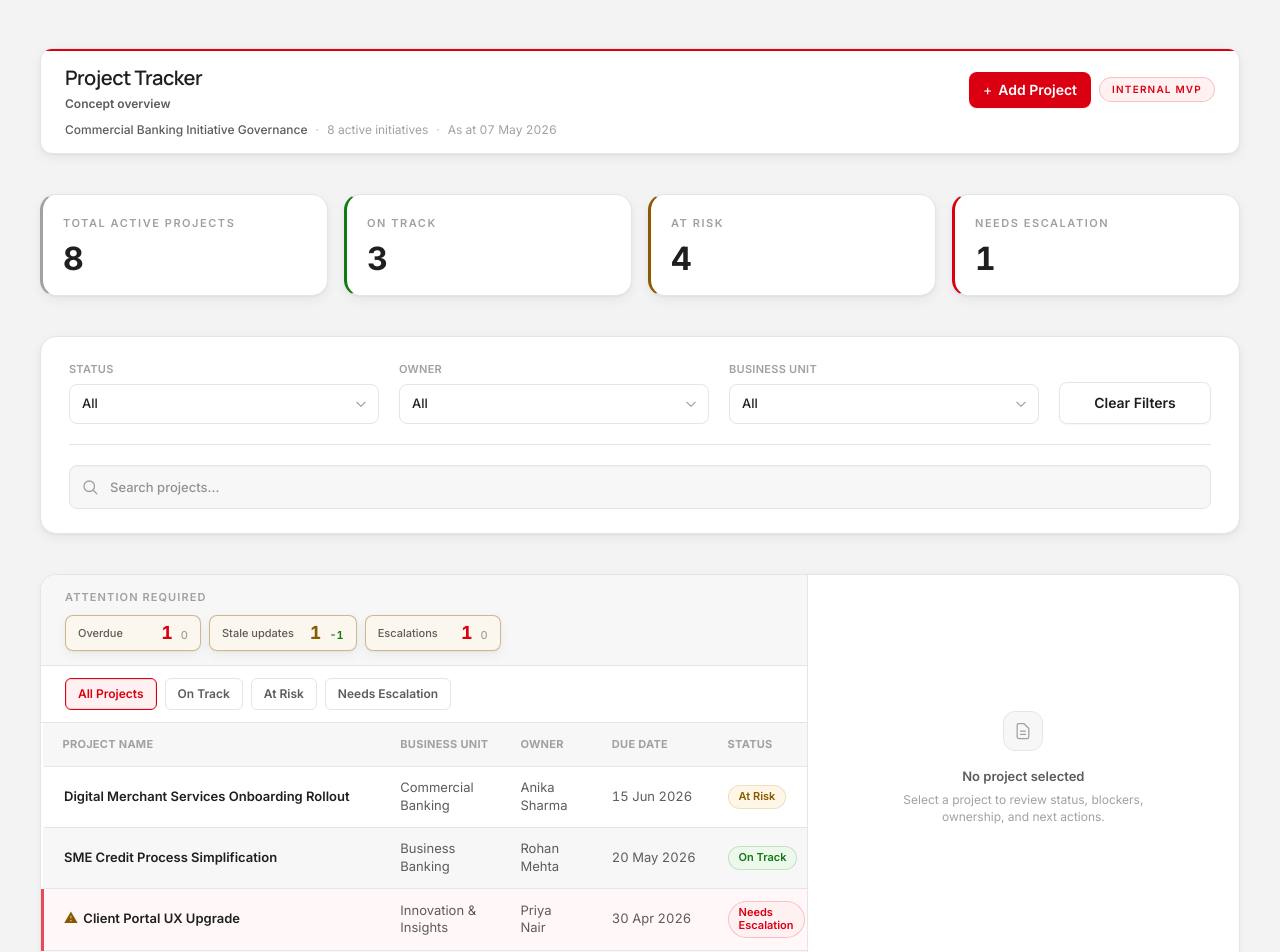
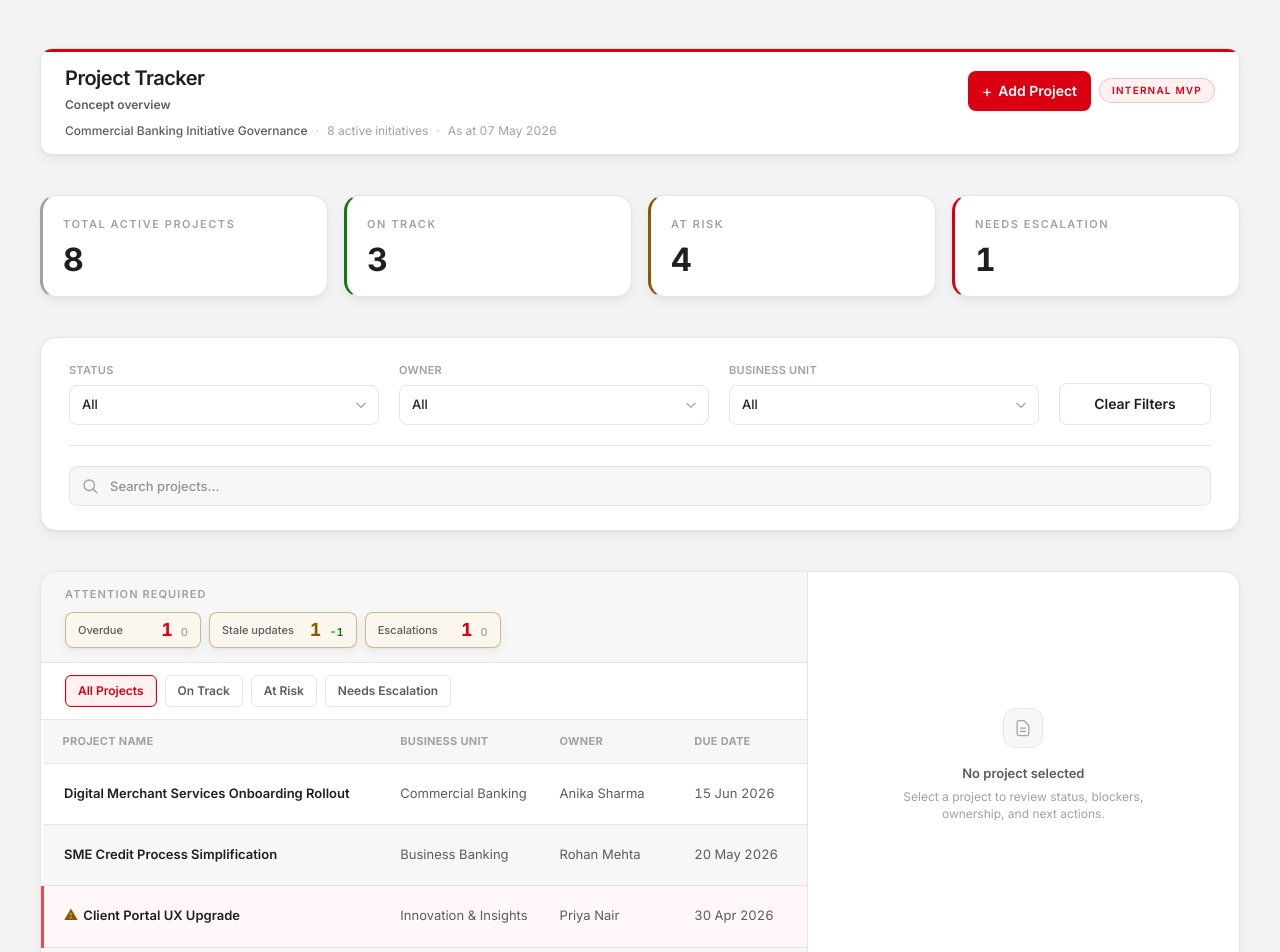
Before and after one commit to aaronvinu-avb/Trial-Deploy, a React (Vite) app: page /dashboard in a window 1280 px wide. Shown: the top 952 px of the page. Built offline with nearby package versions, Linux system fonts and the light colour scheme.

Commit message:
Update Dashboard.jsx

```diff
--- a/src/Dashboard.jsx
+++ b/src/Dashboard.jsx
@@ -186,13 +186,18 @@ function parseDate(value) {
   return new Date(`${value}T00:00:00`)
 }
 
+const CAL_MONTHS_SHORT = ['Jan', 'Feb', 'Mar', 'Apr', 'May', 'Jun', 'Jul', 'Aug', 'Sep', 'Oct', 'Nov', 'Dec']
+
+/** Calendar dates as DD MMM YYYY (e.g. 07 May 2026) */
+function formatCalendarDate(d) {
+  const day = String(d.getDate()).padStart(2, '0')
+  const mon = CAL_MONTHS_SHORT[d.getMonth()]
+  return `${day} ${mon} ${d.getFullYear()}`
+}
+
 function formatDate(value) {
   if (!value) return '—'
-  return new Intl.DateTimeFormat('en-IN', {
-    day: '2-digit',
-    month: 'short',
-    year: 'numeric',
-  }).format(parseDate(value))
+  return formatCalendarDate(parseDate(value))
 }
 
 function getStatus(project) {
@@ -382,6 +387,21 @@ function Dashboard() {
       document.body.style.overflow = prev
     }
   }, [createDrawerOpen, pendingDelete])
+
+  useEffect(() => {
+    if (!selectedProjectId) return undefined
+    function onKeyDown(event) {
+      if (event.key !== 'Escape') return
+      if (createDrawerOpen || pendingDelete || raiseEscalationOpen) return
+      setSelectedProjectId('')
+      setIsEditing(false)
+      setDraft(null)
+      setEditFieldErrors({})
+      setEditGovernanceBanner('')
+    }
+    window.addEventListener('keydown', onKeyDown)
+    return () => window.removeEventListener('keydown', onKeyDown)
+  }, [selectedProjectId, createDrawerOpen, pendingDelete, raiseEscalationOpen])
 
   const decoratedProjects = useMemo(
     () =>
@@ -755,11 +775,11 @@ function Dashboard() {
           <header
             className={`relative overflow-hidden rounded-xl border border-line bg-white ${cardShadow}`}
           >
-            <div className="h-0.5 bg-bank" aria-hidden />
+            <div className="h-[3px] bg-bank" aria-hidden />
             <div className="px-4 py-3 sm:px-5 sm:py-3.5 md:px-6">
               <div className="flex items-center justify-between gap-3">
                 <div className="min-w-0">
-                  <h1 className="font-['Manrope',ui-sans-serif,system-ui,sans-serif] text-lg font-semibold leading-tight tracking-tight text-ink sm:text-xl">
+                  <h1 className="text-lg font-semibold leading-tight tracking-tight text-ink sm:text-xl">
                     Project Tracker
                   </h1>
                   <Link
@@ -773,9 +793,9 @@ function Dashboard() {
                   <button
                     type="button"
                     onClick={openCreateDrawer}
-                    className="inline-flex items-center justify-center gap-1.5 rounded-lg bg-bank px-3 py-2 text-xs font-semibold text-white shadow-[0_1px_2px_rgba(0,0,0,0.06)] transition-colors hover:bg-bank-hover focus-visible:outline focus-visible:outline-2 focus-visible:outline-offset-2 focus-visible:outline-bank sm:px-3.5 sm:text-sm"
+                    className="inline-flex items-center justify-center gap-1.5 rounded-lg bg-bank px-3.5 py-2.5 text-sm font-semibold text-white shadow-[0_1px_2px_rgba(0,0,0,0.06)] transition-colors hover:bg-bank-hover focus-visible:outline focus-visible:outline-2 focus-visible:outline-offset-2 focus-visible:outline-bank"
                   >
-                    <span className="text-sm font-normal leading-none" aria-hidden>
+                    <span className="text-base font-normal leading-none" aria-hidden>
                       +
                     </span>
                     Add Project
@@ -799,12 +819,7 @@ function Dashboard() {
                   ·
                 </span>
                 <p className="tabular-nums">
-                  As at{' '}
-                  {new Intl.DateTimeFormat('en-IN', {
-                    day: '2-digit',
-                    month: 'short',
-                    year: 'numeric',
-                  }).format(new Date())}
+                  As at {formatCalendarDate(new Date())}
                 </p>
               </div>
             </div>
@@ -876,7 +891,7 @@ function Dashboard() {
                 <button
                   type="button"
                   onClick={clearFilters}
-                  className="w-full rounded-lg border border-line bg-white px-4 py-2.5 text-sm font-semibold text-ink shadow-[0_1px_2px_rgba(0,0,0,0.04)] transition-colors hover:border-mid-grey/35 hover:bg-surface-muted focus-visible:outline focus-visible:outline-2 focus-visible:outline-offset-2 focus-visible:outline-bank"
+                  className="w-full rounded-lg border border-line bg-white px-4 py-2.5 text-sm font-semibold text-ink transition-colors hover:border-mid-grey/35 hover:bg-surface-muted focus-visible:outline focus-visible:outline-2 focus-visible:outline-offset-2 focus-visible:outline-bank"
                 >
                   Clear Filters
                 </button>
@@ -905,7 +920,7 @@ function Dashboard() {
                   onChange={(e) => setSearchQuery(e.target.value)}
                   placeholder="Search projects..."
                   autoComplete="off"
-                  className="h-11 w-full rounded-lg border border-line bg-surface-muted pl-10 pr-10 text-[13px] font-medium text-ink shadow-[inset_0_1px_2px_rgba(0,0,0,0.03)] outline-none transition-colors placeholder:text-ink-muted/65 focus:border-bank focus:bg-white focus:ring-2 focus:ring-[color:var(--color-focus-ring)]"
+                  className="h-10 w-full rounded-lg border border-line bg-surface-muted pl-10 pr-10 text-[13px] font-medium text-ink shadow-[inset_0_1px_2px_rgba(0,0,0,0.03)] outline-none transition-colors placeholder:text-ink-muted/65 focus:border-bank focus:bg-white focus:ring-2 focus:ring-[color:var(--color-focus-ring)]"
                 />
                 {searchQuery ? (
                   <button
@@ -1017,8 +1032,15 @@ function Dashboard() {
                                 <span className="min-w-0 truncate">{project.name}</span>
                               </span>
                             </Td>
-                            <Td className="text-ink-muted">{project.businessUnit}</Td>
-                            <Td className="text-ink-muted">{project.owner}</Td>
+                            <Td
+                              className="max-w-[12rem] truncate text-ink-muted"
+                              title={project.businessUnit}
+                            >
+                              {project.businessUnit}
+                            </Td>
+                            <Td className="max-w-[10rem] truncate text-ink-muted" title={project.owner}>
+                              {project.owner}
+                            </Td>
                             <Td className="whitespace-nowrap tabular-nums text-ink-muted">
                               {formatDate(project.dueDate)}
                             </Td>
@@ -1763,7 +1785,7 @@ function EmptyState({ onClearFilters }) {
         <button
           type="button"
           onClick={onClearFilters}
-          className="mt-6 w-full rounded-xl bg-bank py-2.5 text-sm font-semibold text-white transition-colors hover:bg-bank-hover focus-visible:outline focus-visible:outline-2 focus-visible:outline-offset-2 focus-visible:outline-bank"
+          className="mt-6 w-full rounded-lg bg-bank py-2.5 text-sm font-semibold text-white transition-colors hover:bg-bank-hover focus-visible:outline focus-visible:outline-2 focus-visible:outline-offset-2 focus-visible:outline-bank"
         >
           Clear all filters
         </button>
@@ -1784,7 +1806,7 @@ function NoProjectsRegisterEmptyState({ onAddProject }) {
         <button
           type="button"
           onClick={onAddProject}
-          className="mt-6 w-full rounded-xl bg-bank py-2.5 text-sm font-semibold text-white transition-colors hover:bg-bank-hover focus-visible:outline focus-visible:outline-2 focus-visible:outline-offset-2 focus-visible:outline-bank"
+          className="mt-6 w-full rounded-lg bg-bank py-2.5 text-sm font-semibold text-white transition-colors hover:bg-bank-hover focus-visible:outline focus-visible:outline-2 focus-visible:outline-offset-2 focus-visible:outline-bank"
         >
           + Add Project
         </button>
```
